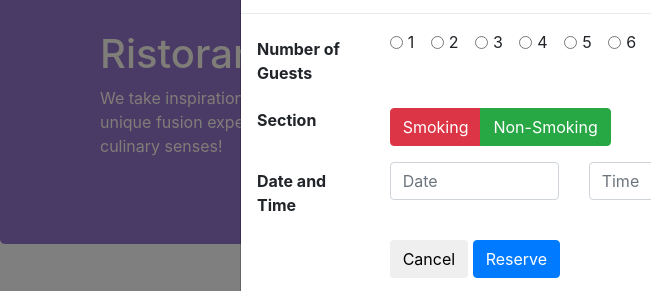
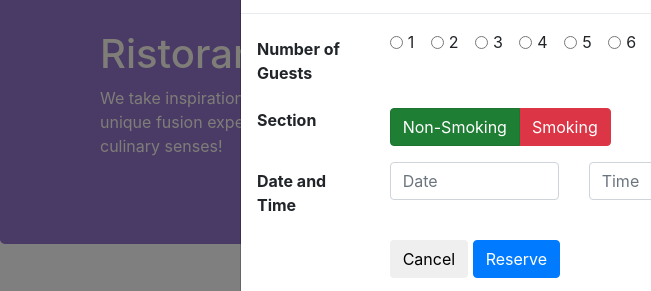
Before and after one commit to manpreet-singh18/bootstrap, a website: page index.html in a window 1280 px wide. Both pictures are taken after a click on the link "Reserve Table". Shown: the part 90-381 px from the top of the page, 0-651 px from the left. Drawn offline with nearby package versions, Linux system fonts and the light colour scheme.

Commit message:
assignment

```diff
--- a/index.html
+++ b/index.html
@@ -109,7 +109,7 @@
                             <p class="d-none d-sm-block">Featuring mouthwatering combinations with a choice of five different salads, six enticing appetizers, six main entrees and five choicest desserts. Free flowing bubbly and soft drinks. All for just $19.99 per person </p>
 
 
-                </div>
+                      </div>
 
                       </div>
                       <div class="carousel-item ">
@@ -232,14 +232,19 @@
                               <div class="form-group row">
                                   <label for="choicesofplace" class="col-form-table col-2" ><strong>Section</strong></label>
                                 <div class="col">
-                                    <div class="btn-group" role="group" aria-label="group">
-                                        <button type="button" class="btn btn-danger" id="smoking">Smoking</button>
-                                        <button type="button" class="btn btn-success" id="Non-Smoking">Non-Smoking</button>
+                                    <div class="btn-group btn-group-toggle" data-toggle="buttons">
+                                        <label class="btn btn-success active">
+                                          <input type="radio" name="options" id="option1"  checked> Non-Smoking
+                                        </label>
+                                        <label class="btn btn-danger">
+                                          <input type="radio" name="options" id="option2" > Smoking
+                                        </label>
+                                      </div>
                                     </div>
 
 
                                 </div>
-                            </div>
+
                               <div class="form-group row">
                                 <label for="dateandtime" class="col-md-2  col-form-label" ><strong>Date and Time</strong></label>
                                 <div class="col-12 col-md-3">
@@ -263,17 +268,6 @@
                 </div>
             </div>
         </div>
-                <div class="card" >
-                    <h3 class="card-header bg-warning text-white">Reserve a Table</h3>
-                    <div class="card-body">
-                        <form >
-
-
-
-
-                        </form>
-                        </div>
-                    </div>
 
 
 
```
